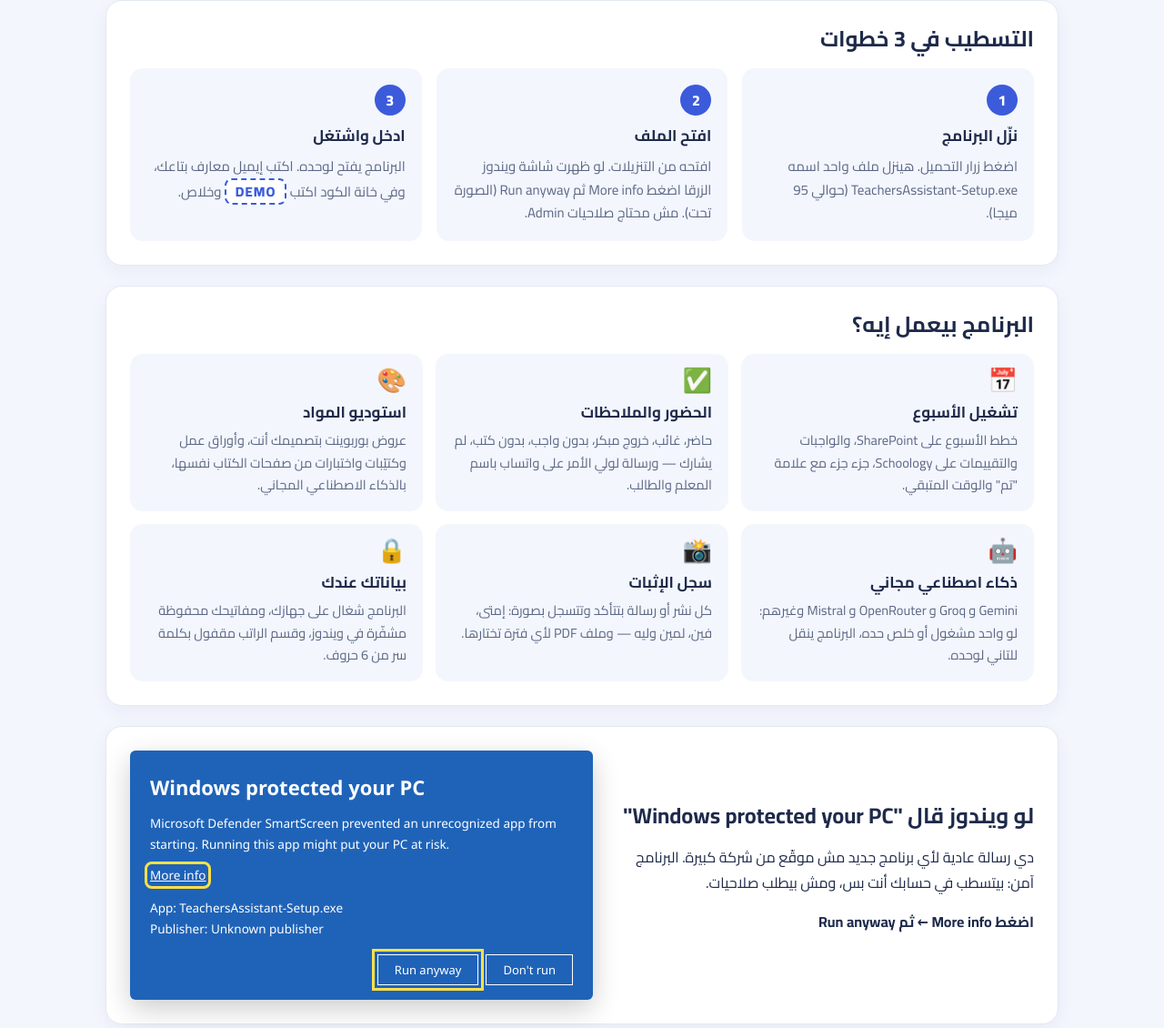
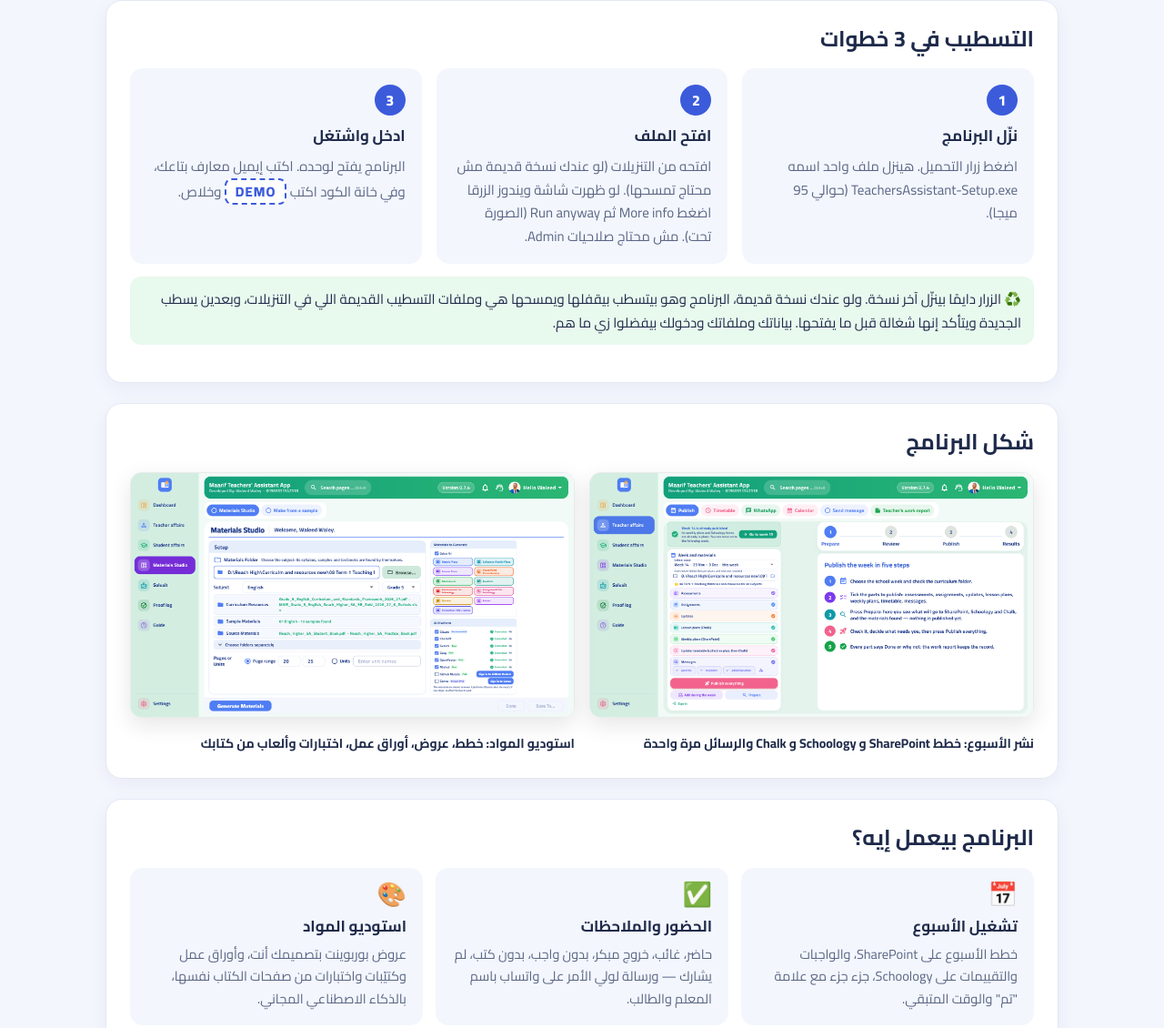
Before and after one commit to waleedwaley2/teachers-assistant-updates, a plain HTML site: page docs/index.html in a window 1280 px wide. Shown: the part 446-1576 px from the top of the page at 91% size. Drawn offline with Linux system fonts and the light colour scheme; no server answers.

Commit message:
Download page: index.html (new screenshots, clean install note)

```diff
--- a/docs/index.html
+++ b/docs/index.html
@@ -71,6 +71,11 @@
   .copy { font: inherit; border: 1px solid var(--line); background: #fff; border-radius: 10px; padding: 5px 12px; cursor: pointer; margin-inline-start: 8px; }
   footer { text-align: center; color: var(--soft); font-size: 13.5px; padding: 12px 0 30px; }
   .feats { display: grid; grid-template-columns: repeat(3, 1fr); gap: 14px; }
+  .gallery { display: grid; grid-template-columns: repeat(2, 1fr); gap: 16px; }
+  .gallery figure { margin: 0; }
+  .gallery img { width: 100%; border-radius: 12px; border: 1px solid rgba(0,0,0,.08); box-shadow: 0 8px 24px rgba(0,0,0,.10); }
+  .gallery figcaption { margin-top: 8px; font-weight: 700; font-size: 14px; }
+  .clean { margin-top: 14px; padding: 12px 14px; border-radius: 12px; background: rgba(34,197,94,.10); font-size: 15px; }
   .feat { background: var(--bg); border-radius: 14px; padding: 16px 18px; }
   .feat .ic { font-size: 26px; line-height: 1; }
   .feat h3 { margin: 8px 0 4px; font-size: 17px; }
@@ -80,7 +85,7 @@
   #notes { color: var(--soft); white-space: pre-line; margin: 10px 0 0; direction: ltr; text-align: left; }
   @media (max-width: 820px) {
     .hero, .warn, .two { grid-template-columns: 1fr; }
-    .steps, .feats { grid-template-columns: 1fr; }
+    .steps, .feats, .gallery { grid-template-columns: 1fr; }
     ul.tick { grid-template-columns: 1fr; }
     .hero h1 { font-size: 30px; }
   }
@@ -104,7 +109,7 @@
         </a>
         <div class="meta" id="ver"></div>
       </div>
-      <img class="shot" src="app.png" alt="Maarif Teachers' Assistant App">
+      <img class="shot" src="app.png?v=20261126" alt="Maarif Teachers' Assistant App">
     </div>
   </div>
 </header>
@@ -118,10 +123,21 @@
         <p><span class="ar">اضغط زرار التحميل. هينزل ملف واحد اسمه TeachersAssistant-Setup.exe (حوالي 95 ميجا).</span><span class="en">Press Download. One file, TeachersAssistant-Setup.exe (about 95 MB), is saved.</span></p></div>
       <div class="step"><div class="num">2</div>
         <h3><span class="ar">افتح الملف</span><span class="en">Open it</span></h3>
-        <p><span class="ar">افتحه من التنزيلات. لو ظهرت شاشة ويندوز الزرقا اضغط More info ثم Run anyway (الصورة تحت). مش محتاج صلاحيات Admin.</span><span class="en">Open it from Downloads. If Windows shows the blue screen, press More info, then Run anyway (picture below). No admin rights needed.</span></p></div>
+        <p><span class="ar">افتحه من التنزيلات (لو عندك نسخة قديمة مش محتاج تمسحها). لو ظهرت شاشة ويندوز الزرقا اضغط More info ثم Run anyway (الصورة تحت). مش محتاج صلاحيات Admin.</span><span class="en">Open it from Downloads (no need to remove an old version first). If Windows shows the blue screen, press More info, then Run anyway (picture below). No admin rights needed.</span></p></div>
       <div class="step"><div class="num">3</div>
         <h3><span class="ar">ادخل واشتغل</span><span class="en">Sign in and start</span></h3>
         <p><span class="ar">البرنامج يفتح لوحده. اكتب إيميل معارف بتاعك، وفي خانة الكود اكتب <span class="code">DEMO</span> وخلاص.</span><span class="en">The app opens by itself. Type your Maarif email, and in the code box type <span class="code">DEMO</span>. That's it.</span></p></div>
+    </div>
+    <p class="clean">♻️ <span class="ar">الزرار دايمًا بينزّل آخر نسخة. ولو عندك نسخة قديمة، البرنامج وهو بيتسطب بيقفلها ويمسحها هي وملفات التسطيب القديمة اللي في التنزيلات، وبعدين يسطب الجديدة ويتأكد إنها شغالة قبل ما يفتحها. بياناتك وملفاتك ودخولك بيفضلوا زي ما هم.</span><span class="en">The button always downloads the newest version. If an old version is on the computer, the installer closes it and removes it and the old installer files in Downloads, then installs the new one and checks that it works before opening it. Your data, files and sign-ins stay as they are.</span></p>
+  </section>
+
+  <section class="card">
+    <h2><span class="ar">شكل البرنامج</span><span class="en">A look inside</span></h2>
+    <div class="gallery">
+      <figure><img src="shot-publish.png?v=20261126" alt="Publish the week" loading="lazy">
+        <figcaption><span class="ar">نشر الأسبوع: خطط SharePoint و Schoology و Chalk والرسائل مرة واحدة</span><span class="en">Publish the week: SharePoint plans, Schoology, Chalk and messages in one go</span></figcaption></figure>
+      <figure><img src="shot-studio.png?v=20261126" alt="Materials Studio" loading="lazy">
+        <figcaption><span class="ar">استوديو المواد: خطط، عروض، أوراق عمل، اختبارات وألعاب من كتابك</span><span class="en">Materials Studio: plans, slides, worksheets, tests and games from your own book</span></figcaption></figure>
     </div>
   </section>
 
```
